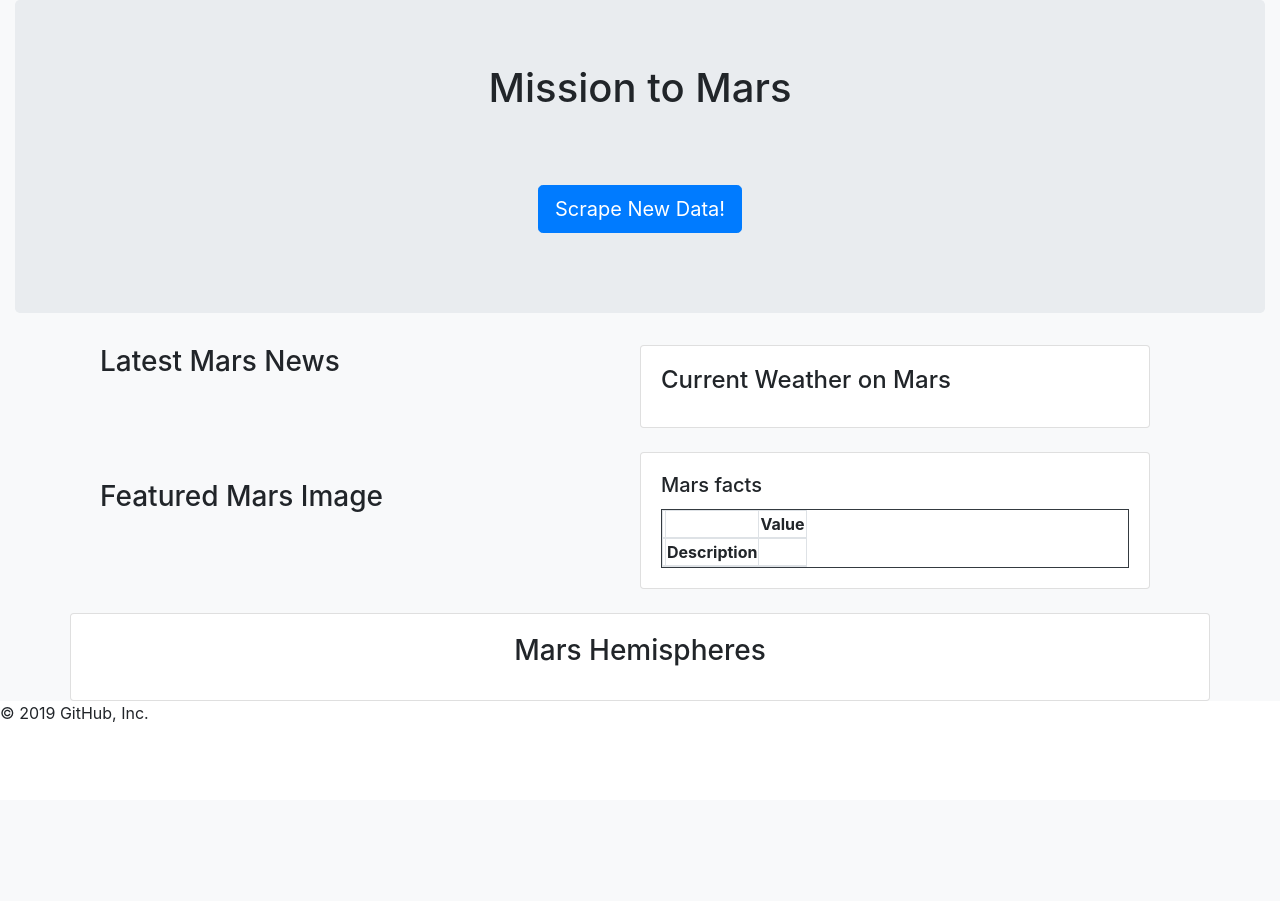
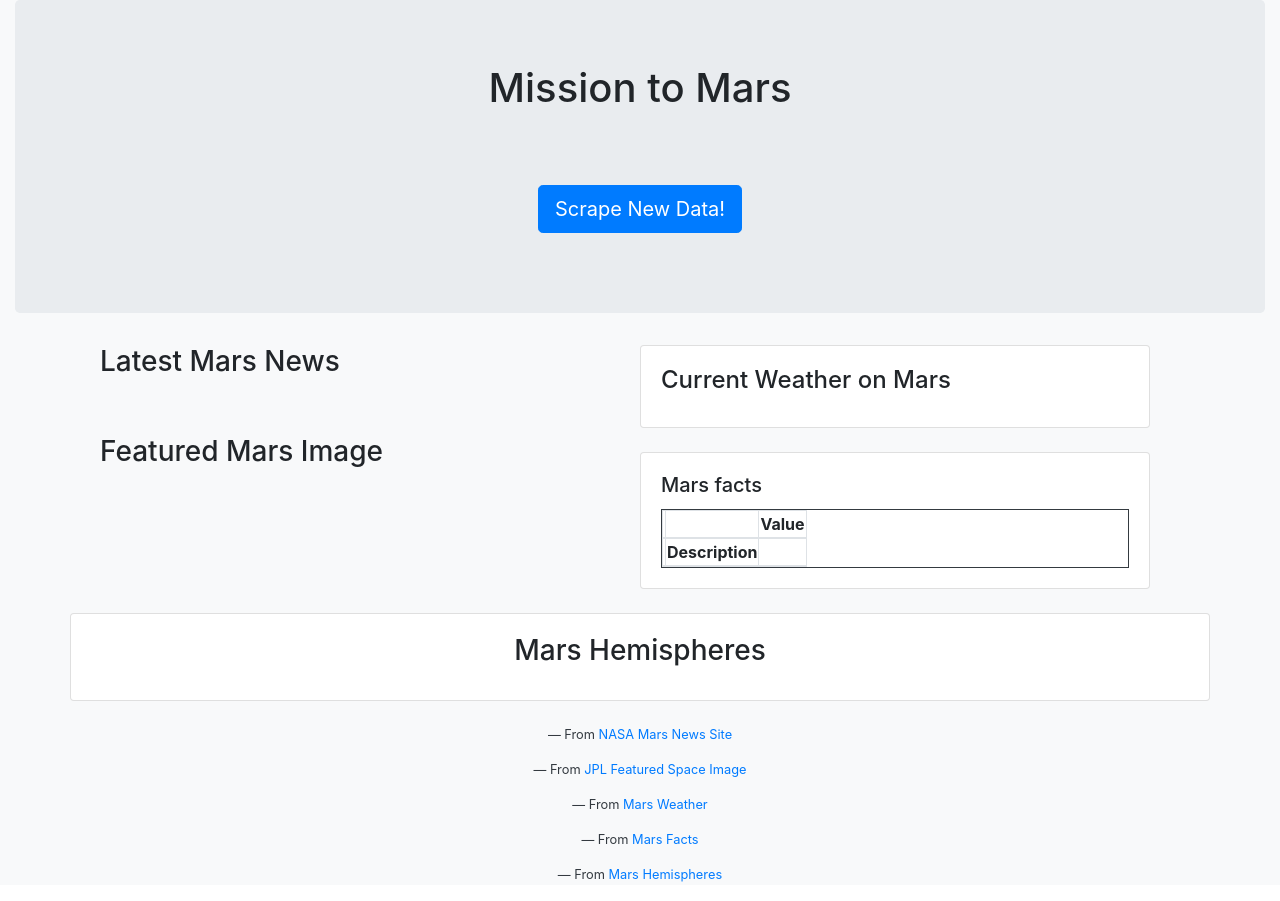
Before and after one commit to ic2019/Web-Scraping-Mongo-Challenge, a Flask app: template templates/index.html in a window 1280 px wide. Before the commit the page ends 722 px from the top, so only its background shows below. Run offline with Flask 2, Linux system fonts and the light colour scheme; the template is opened without the code that fills it, so the values that code supplies are empty; some libraries are stand-ins or nearby versions.

Commit message:
Final commit

```diff
--- a/scrape_mars.py
+++ b/scrape_mars.py
@@ -157,7 +157,7 @@ def scrape_info():
                 browser.back()
                 time.sleep(10)
             close_browser(browser)
-    except:
+    except Exception as e:
         print(f"Error ocurred. Check your network connection! {e}")
 
     #print(hemisphere_image_urls)
--- a/templates/index.html
+++ b/templates/index.html
@@ -26,7 +26,7 @@
         <div class="col">
             <h3>Latest Mars News</h3>
             <p><strong>{{ mars.news_title }}</strong></p>
-            <p class="overflow-auto"><h4><marquee direction="left">{{ mars.news_p }}</marquee></h4></p>
+            <p class="overflow-auto">{{ mars.news_p }}</p>
             <br>
             <h3>Featured Mars Image</h3>
             {% if mars.featured_image_url %}
@@ -129,7 +129,27 @@
   </div>
     <!--End of 2nd row-->
 </div>
+    <!---Beginning of footer-->
+    <div class="container-fluid bg-light" id="footer">
+      <!-- Footer Links -->
+    </br>
+
+
+    <div class="footer">
+            <p class="text-center text-dark blockquote-footer">From <a href="https://mars.nasa.gov/news/" alt="NASA Mars News Site">NASA Mars News Site</a> </p>
+            <p class="text-center text-dark blockquote-footer">From <a href="https://www.jpl.nasa.gov/spaceimages/" alt="Featured Image">JPL Featured Space Image</a> </p>
+            <p class="text-center text-dark blockquote-footer">From <a href="https://twitter.com/marswxreport" alt="Mars Weather">Mars Weather</a></p>
+            <p class="text-center text-dark blockquote-footer">From <a href="https://space-facts.com/mars/" alt="Mars Facts">Mars Facts</a></p>
+            <p class="text-center text-dark blockquote-footer">From <a href="https://astrogeology.usgs.gov/search/results?q=hemisphere+enhanced&k1=target&v1=Mars" alt="Mars Hemispheres">Mars Hemispheres</a></p>
+    </div>
+
+
+  </div>
+  <!-- Optional JavaScript -->
+  <!-- jQuery first, then Popper.js, then Bootstrap JS -->
+  <script src="https://code.jquery.com/jquery-3.3.1.slim.min.js" integrity="sha384-q8i/X+965DzO0rT7abK41JStQIAqVgRVzpbzo5smXKp4YfRvH+8abtTE1Pi6jizo" crossorigin="anonymous"></script>
+  <script src="https://cdnjs.cloudflare.com/ajax/libs/popper.js/1.14.7/umd/popper.min.js" integrity="sha384-UO2eT0CpHqdSJQ6hJty5KVphtPhzWj9WO1clHTMGa3JDZwrnQq4sF86dIHNDz0W1" crossorigin="anonymous"></script>
+  <script src="https://stackpath.bootstrapcdn.com/bootstrap/4.3.1/js/bootstrap.min.js" integrity="sha384-JjSmVgyd0p3pXB1rRibZUAYoIIy6OrQ6VrjIEaFf/nJGzIxFDsf4x0xIM+B07jRM" crossorigin="anonymous"></script>
 </body>
 
 </html>
-© 2019 GitHub, Inc.
```
